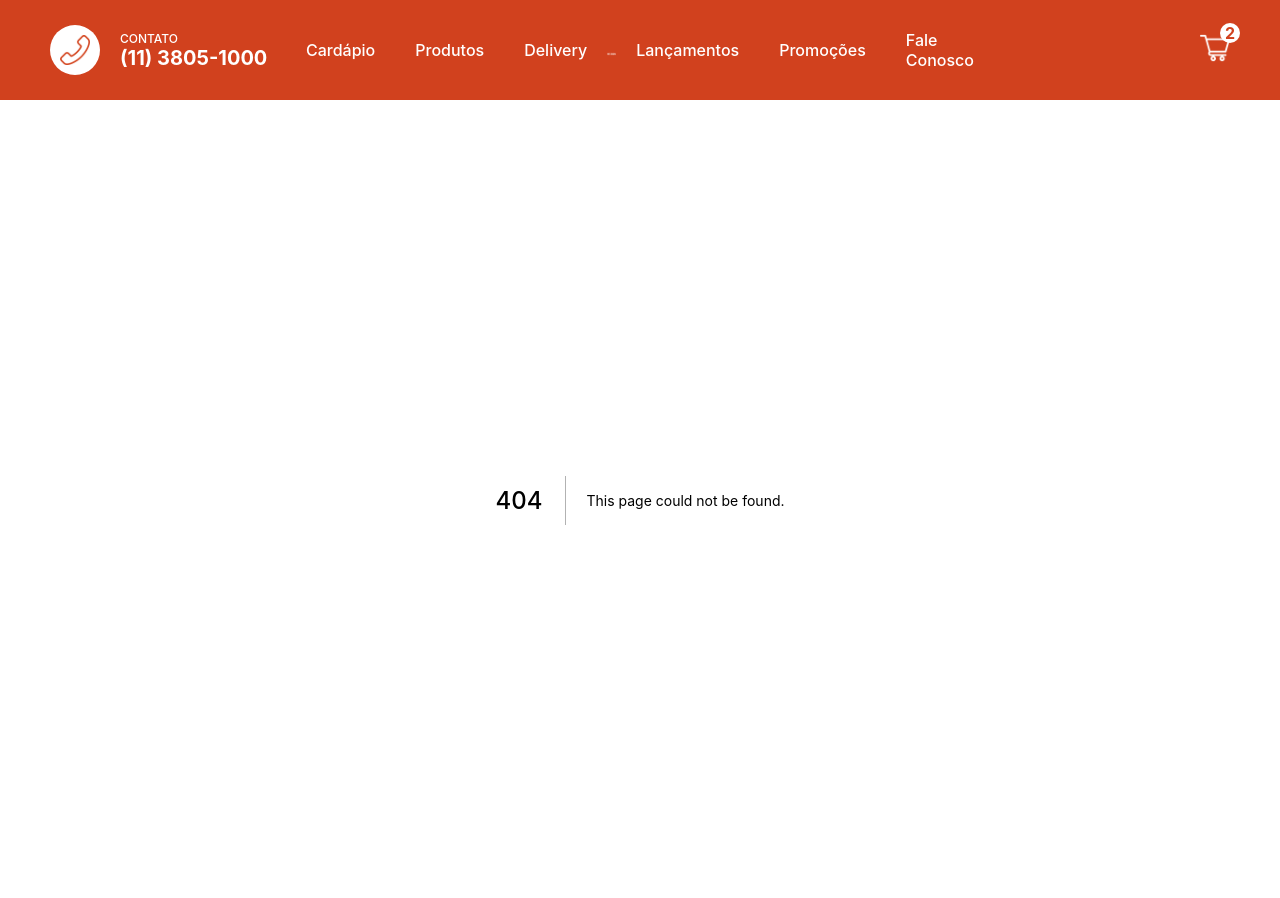
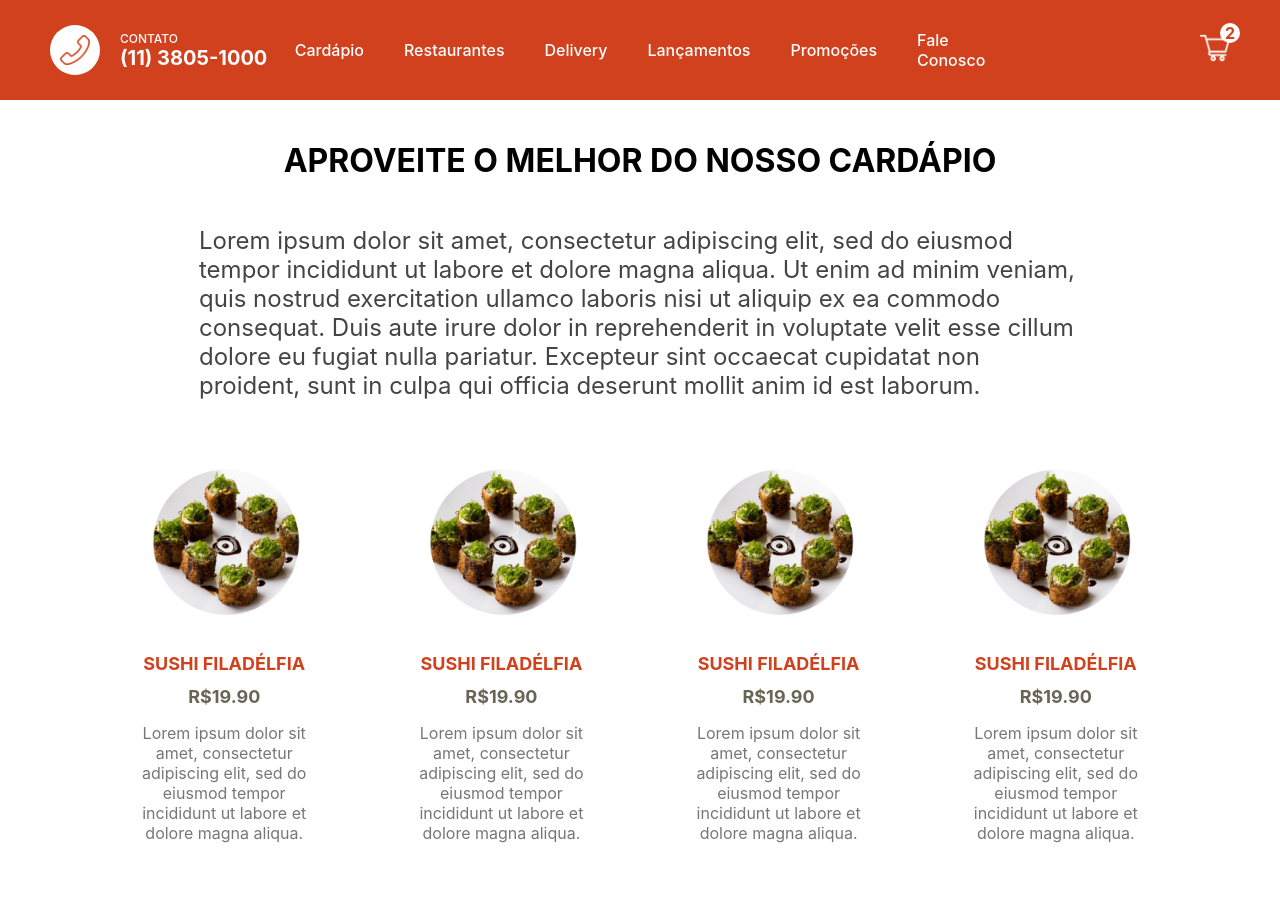
Before and after one commit to Virdes/restaurant, a Next.js app: page /cardapio in a window 1280 px wide. Before the commit this address had no page. Shown: the top 898 px of the page. Built offline with nearby package versions, Linux system fonts and the light colour scheme.

Commit message:
criação páginas cardápio, restaurante e delivery

```diff
--- a/components/Navbar.jsx
+++ b/components/Navbar.jsx
@@ -15,9 +15,9 @@ const Navbar = () => {
             </div>
             <div className={styles.item}>
                 <ul className={styles.list}>
-                    <li className={styles.listItem}><a href="/delivery">Cardápio</a></li>
-                    <li className={styles.listItem}>Produtos</li>
-                    <li className={styles.listItem}>Delivery</li>
+                    <li className={styles.listItem}><a href="/cardapio">Cardápio</a></li>
+                    <li className={styles.listItem}><a href="/restaurantes">Restaurantes</a></li>
+                    <li className={styles.listItem}><a href="/delivery">Delivery</a></li>
                     <a href="/"><Image src="/img/logo.png" alt="" width="140px" height="59px" /></a>
                     <li className={styles.listItem}>Lançamentos</li>
                     <li className={styles.listItem}>Promoções</li>
--- /dev/null
+++ b/pages/cardapio/index.jsx
@@ -0,0 +1,33 @@
+import styles from "../../styles/Cardapio.module.css";
+import PizzaCard from "../../components/PizzaCard";
+
+const Cardapio = () => {
+    return (
+        <div className={styles.container}>
+            <h1 className={styles.title}>APROVEITE O MELHOR DO NOSSO CARDÁPIO</h1>
+            <p className={styles.desc}>
+            Lorem ipsum dolor sit amet, consectetur adipiscing elit,
+            sed do eiusmod tempor incididunt ut labore et dolore magna aliqua.
+            Ut enim ad minim veniam, quis nostrud exercitation ullamco laboris nisi
+            ut aliquip ex ea commodo consequat. Duis aute irure dolor in
+            reprehenderit in voluptate velit esse cillum dolore eu fugiat nulla
+            pariatur. Excepteur sint occaecat cupidatat non proident, sunt in
+            culpa qui officia deserunt mollit anim id est laborum.
+            </p>
+            <div className={styles.wrapper}>
+                <PizzaCard />
+                <PizzaCard />
+                <PizzaCard />
+                <PizzaCard />
+                <PizzaCard />
+                <PizzaCard />
+                <PizzaCard />
+                <PizzaCard />
+            </div>
+
+        </div>
+
+    )
+}
+
+export default Cardapio;
--- a/pages/delivery/index.jsx
+++ b/pages/delivery/index.jsx
@@ -1,9 +1,10 @@
 import styles from "../../styles/Delivery.module.css";
+import Image from "next/image";
 
 const Delivery = () => {
     return (
         <div className={styles.container}>
-                    <img className={styles.ImagemFundo} src="/img/delivery.png" alt="Fundo" />
+                    <img className={styles.ImagemFundo} src="/img/delivery.png" alt="Fundo" layout="fill" />
 
                     <h1 className={styles.title}>PEÇA PELO DELIVERY!</h1>
                     <p className={styles.desc}>
--- /dev/null
+++ b/styles/Cardapio.module.css
@@ -0,0 +1,33 @@
+.container{
+    padding: 20px 10px;
+    display: flex;
+    flex-direction: column;
+    align-items: center;
+
+}
+
+.desc{
+    font-size: 24px;
+    color: #444;
+    width: 70%;
+}
+
+.wrapper{
+    width: 100%;
+    display: flex;
+    align-items: center;
+    justify-content: center;
+    flex-wrap: wrap;
+}
+
+@media screen and (max-width: 480px){
+.title{
+    text-align: center;
+}
+
+.desc{
+    width: 90%;
+    text-align: center;
+}
+
+}
--- a/styles/Delivery.module.css
+++ b/styles/Delivery.module.css
@@ -7,8 +7,9 @@
 }
 
 .ImagemFundo{
-    width: 100vw;
+    max-width: 100%;
     margin: 0px;
+    overflow-x: hidden;
 }
 
 .desc{
--- /dev/null
+++ b/styles/Restaurantes.module.css
@@ -0,0 +1,93 @@
+.container{
+    padding: 20px 10px;
+    display: flex;
+    flex-direction: column;
+    align-items: center;
+}
+
+.desc{
+    font-size: 24px;
+    color: #444;
+    width: 70%;
+}
+
+.wrapper{
+    width: 100%;
+    display: flex;
+    align-items: center;
+    justify-content: center;
+    flex-wrap: wrap;
+}
+
+.featured{
+    margin-top: 25px;
+    width: 100%;
+    max-width: 1024px;
+    display: flex;
+    justify-content: space-between;
+    gap: 50px;
+    z-index: 1;
+    flex-direction: column;
+}
+
+.featuredItem{
+    position: relative;
+    color: white;
+    border-radius: 10px;
+    overflow: hidden;
+    height: 400px;
+}
+
+.featuredImg{
+    width: 100%;
+    object-fit: cover;
+}
+
+.featuredTitles{
+    position: absolute;
+    bottom: 20px;
+    left: 20px;
+    font-size: 30px;
+}
+
+.subtitle{
+    margin-top: 50px;
+}
+
+.descmenor{
+    margin-top: 0px;
+    font-size: 20px;
+    color: #444;
+    width: 50%;
+    margin-bottom: 50px;
+}
+
+@media screen and (max-width: 480px){
+    .title{
+        text-align: center;
+    }
+
+    .featuredTitles{
+        font-size: 16px;
+        position: absolute;
+        bottom: 190px;
+    }
+
+    .desc{
+        width: 90%;
+        text-align: center;
+    }
+
+    .featuredItem{
+        margin-bottom: -180px;
+    }
+
+    .subtitle{
+        text-align: center;
+    }
+
+    .descmenor{
+        text-align: center;
+    }
+
+    }
```
Also changed, not shown: pages/restaurantes/index.jsx (added, +69 -0 lines).
